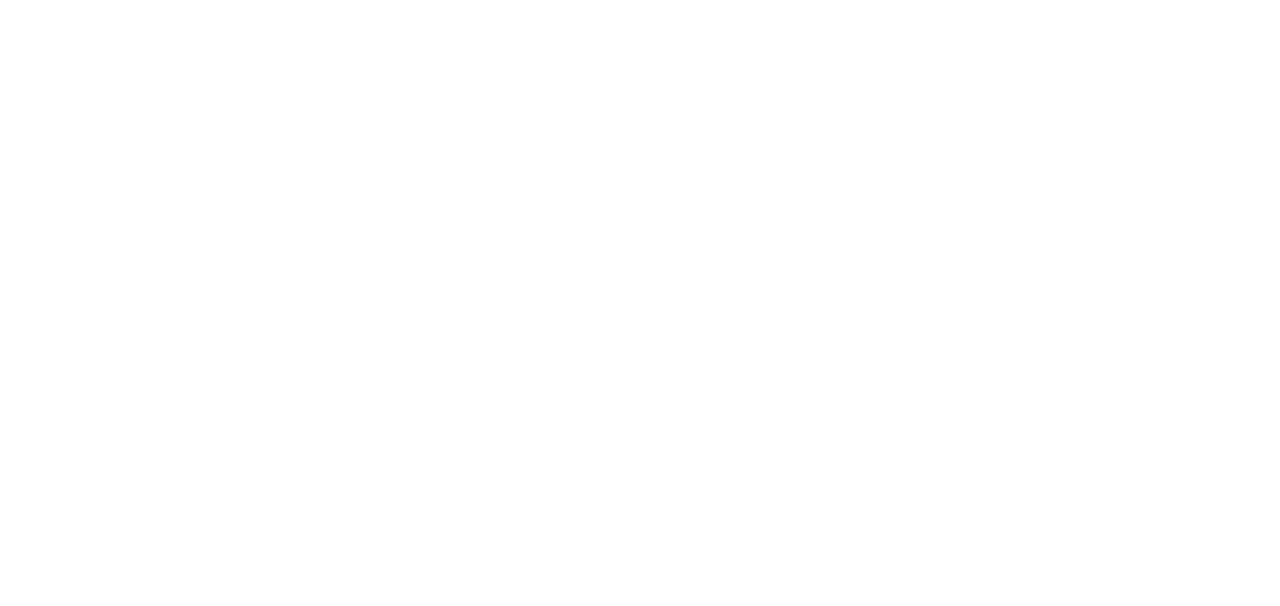
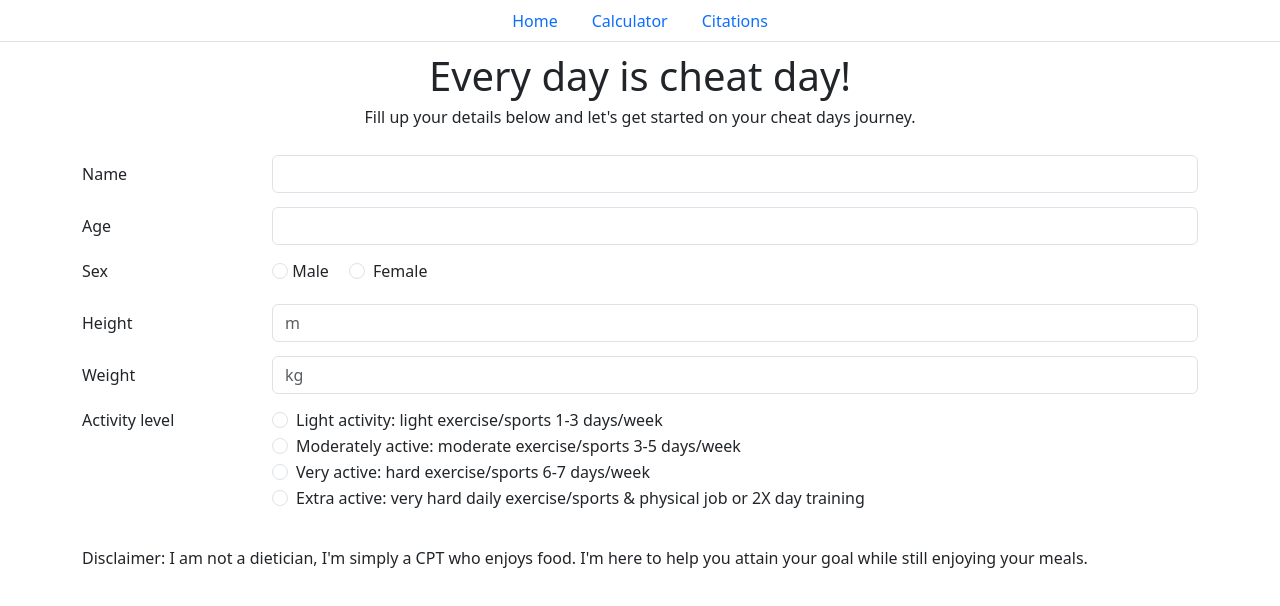
Before and after one commit to nadiahafiqah/nadiahafiqah.github.io, a website: page index.html in a window 1280 px wide. Drawn offline with nearby package versions, Linux system fonts and the light colour scheme.

Commit message:
layout for form done

```diff
--- a/index.html
+++ b/index.html
@@ -6,8 +6,145 @@
     <meta name="viewport" content="width=device-width, initial-scale=1.0" />
     <script src="main.js" charset="utf-8" defer></script>
     <link rel="stylesheet" href="style.css" />
+    <link
+      href="https://cdn.jsdelivr.net/npm/bootstrap@5.3.0/dist/css/bootstrap.min.css"
+      rel="stylesheet"
+      integrity="sha384-9ndCyUaIbzAi2FUVXJi0CjmCapSmO7SnpJef0486qhLnuZ2cdeRhO02iuK6FUUVM"
+      crossorigin="anonymous"
+    />
     <title>Every day is cheat day!</title>
   </head>
 
-  <body></body>
+  <body>
+      <nav>
+        <ul class="nav nav-tabs justify-content-center">
+          <li class="nav-item"><a href="" class="nav-link">Home</a></li>
+          <li class="nav-item"><a href="" class="nav-link">Calculator</a></li>
+          <li class="nav-item">
+            <a href="" class="nav-link">Citations</a>
+          </li>
+        </ul>
+      </nav><header>
+      <div class="container">
+        <h1>Every day is cheat day!</h1>
+        <h6>Fill up your details below and let's get started on your cheat days journey.</h6>
+    </div></div>
+  </header>
+      <main>
+        <div class="container">
+        <form>
+          <div class="form-group row">
+              <label for="nameInput" class="col-sm-2 col-form-label">Name</label>
+              <div class="col-sm-10">
+              <input type="text" class="form-control" id="nameInput" />
+            </div></div>
+            <div class="form-group row">
+              <label for="ageInput" class="col-sm-2 col-form-label">Age</label>
+              <div class="col-sm-10">
+              <input type="text" class="form-control" id="ageInput" />
+            </div></div>
+
+            <fieldset class ="form-group">
+            <div class="row">
+              <legend class="col-form-label col-sm-2 pt-0">Sex</legend>
+      <div class="col-sm-10">
+        <div class="form-check-inline">
+              <input
+                class="form-check-input"
+                type="radio"
+                id="sexRadio1"
+                name="inlineRadio"
+                value="sexOption1"
+              />
+
+              <label class="form-check-label" for="sexRadio1">Male</label>
+            </div>
+            <div class="form-check form-check-inline">
+              <input
+                class="form-check-input"
+                type="radio"
+                id="sexRadio2"
+                name="inlineRadio"
+                value="sexOption2"
+              />
+              <label class="form-check-label" for="sexRadio2">Female</label>
+            </div>
+          </fieldset>
+            <div class="form-group row">
+              <label for="heightInput" class="col-sm-2 col-form-label">Height</label>
+              <div class="col-sm-10">
+              <input type="text" class="form-control" id="heightInput" placeholder="m" />
+            </div></div>
+            <div class="form-group row">
+              <label for="weightInput" class="col-sm-2 col-form-label">Weight</label>
+              <div class="col-sm-10">
+              <input type="text" class="form-control" id="weightInput" placeholder="kg" />
+            </div></div>
+
+
+            <fieldset class ="form-group">
+              <div class="row">
+
+            <legend class="col-form-label col-sm-2 pt-0">Activity level</legend>
+            <div class="col-sm-10">
+              <div class="form-check">
+                    <input
+                      class="form-check-input"
+                      type="radio"
+                      id="activityRadio1"
+                      name="inlineRadio2"
+                      value="activityOption1"
+                    />
+                    <label class="form-check-label" for="activityRadio1">Light activity: light exercise/sports 1-3 days/week
+
+                    </label>
+                  </div>
+                  <div class="form-check">
+                    <input
+                      class="form-check-input"
+                      type="radio"
+                      id="activityRadio2"
+                      name="inlineRadio2"
+                      value="activityOption2"
+                    />
+                    <label class="form-check-label" for="activityRadio2">Moderately active: moderate exercise/sports 3-5 days/week</label>
+                  </div>
+                  <div class="form-check">
+                    <input
+                      class="form-check-input"
+                      type="radio"
+                      id="activityRadio3"
+                      name="inlineRadio2"
+                      value="activityOption3"
+                    />
+                    <label class="form-check-label" for="activityRadio3">Very active: hard exercise/sports 6-7 days/week</label>
+                  </div>
+                  <div class="form-check">
+                    <input
+                      class="form-check-input"
+                      type="radio"
+                      id="activityRadio4"
+                      name="inlineRadio2"
+                      value="activityOption4"
+                    />
+                    <label class="form-check-label" for="activityRadio4">Extra active: very hard daily exercise/sports & physical job or 2X day training</label>
+                  </div></div>
+                </fieldset>
+          </div>
+        </form>
+      </div>
+      </main>
+    </div>
+    <script
+      src="https://cdn.jsdelivr.net/npm/bootstrap@5.3.0/dist/js/bootstrap.bundle.min.js"
+      integrity="sha384-geWF76RCwLtnZ8qwWowPQNguL3RmwHVBC9FhGdlKrxdiJJigb/j/68SIy3Te4Bkz"
+      crossorigin="anonymous"
+    ></script>
+  </body>
+  <div class="container">
+  <footer>
+    Disclaimer: I am not a dietician, I'm simply a CPT who enjoys food. I'm here
+    to help you attain your goal while still enjoying your meals.
+  </footer>
+</div>
 </html>
--- /dev/null
+++ b/package.json
@@ -0,0 +1,5 @@
+{
+  "dependencies": {
+    "bootstrap": "^5.3.0"
+  }
+}
--- a/style.css
+++ b/style.css
@@ -0,0 +1,12 @@
+.container {
+  padding: 10px;
+}
+h1 {
+  text-align: center;
+}
+h6 {
+  text-align: center;
+}
+.form-group {
+  margin: 14px 0 14px 0;
+}
```
Also changed, not shown: pseudocode.txt (deleted, +0 -21 lines), wireframe?.txt (added, +41 -0 lines), 1 other file.
